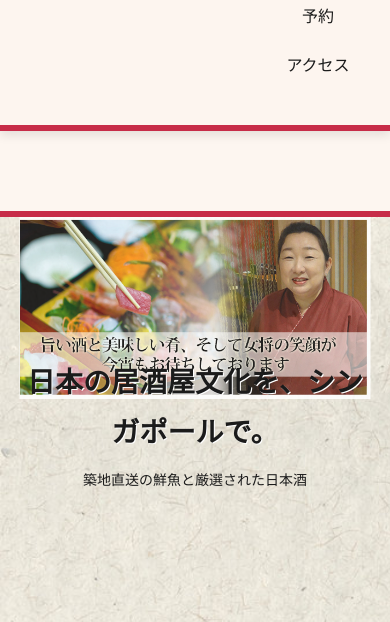
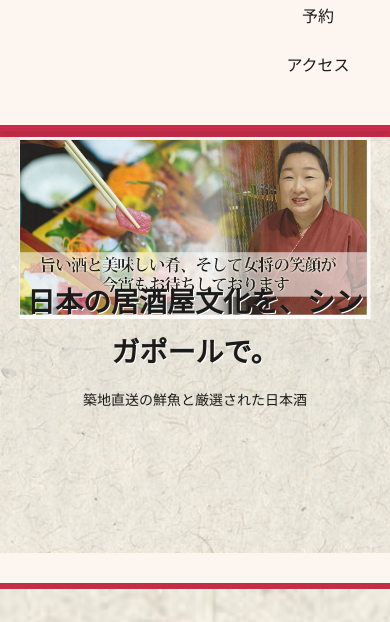
Before and after one commit to kurocrowe/kurocrowe.github.io, a plain HTML site: page index.html in a window 390 px wide. Shown: the part 199-821 px from the top of the page. Drawn offline with Linux system fonts and the light colour scheme.

Commit message:
Remove margin-top from hero section
Removed margin-top from the hero section.

```diff
--- a/style.css
+++ b/style.css
@@ -98,7 +98,7 @@ header {
 
   /* Hero section */
   .hero {
-    margin-top: 80px; /* space below nav */
+
     min-height: 50vh;
     max-height: 60vh; /* limit height on mobile */
     padding: 20px 16px;
```
